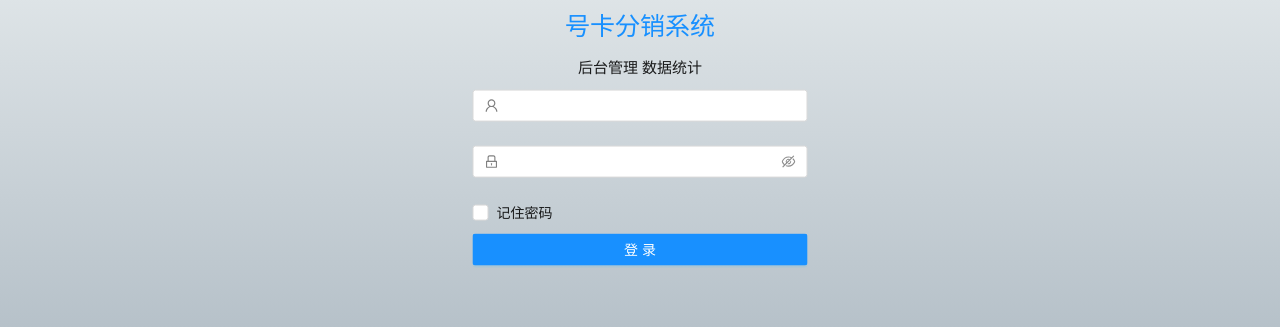
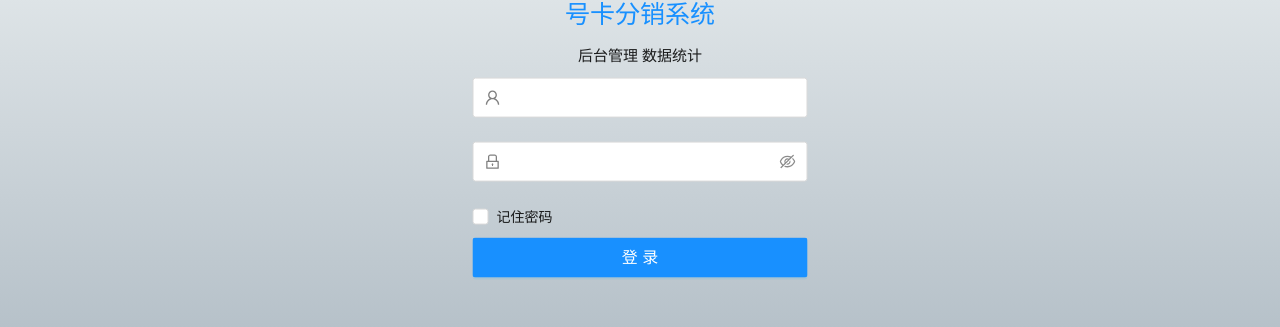
Before and after one commit to cao-qh/vcao-admin-web, a Vue app: page /login in a window 1280 px wide. Shown: the part 137-464 px from the top of the page. Built offline with nearby package versions, Linux system fonts and the light colour scheme; what @tsparticles/vue3 would draw is missing.

Commit message:
页面优化

```diff
--- a/src/layout/Logo/index.vue
+++ b/src/layout/Logo/index.vue
@@ -41,7 +41,7 @@ const color = computed(() => {
 
   span {
     margin-left: 8px;
-    font-size: 18px;
+    font-size: 19px;
     font-weight: bold;
     height: 100%;
     line-height: 39px;
--- a/src/views/login/components/Form/index.vue
+++ b/src/views/login/components/Form/index.vue
@@ -1,14 +1,18 @@
 <template>
   <a-form ref="formRef" :model="loginForm" :rules="rules" class="login-form">
     <a-form-item name="username">
-      <a-input v-model:value="loginForm.username">
+      <a-input size="large" v-model:value="loginForm.username">
         <template #prefix>
           <UserOutlined style="color: gray" />
         </template>
       </a-input>
     </a-form-item>
     <a-form-item name="password">
-      <a-input-password v-model:value="loginForm.password" type="password">
+      <a-input-password
+        size="large"
+        v-model:value="loginForm.password"
+        type="password"
+      >
         <template #prefix>
           <LockOutlined style="color: gray" />
         </template>
@@ -24,7 +28,9 @@
     </a-checkbox>
 
     <a-form-item>
-      <a-button class="login-btn" type="primary" @click="login">登录</a-button>
+      <a-button class="login-btn" type="primary" size="large" @click="login">
+        登录
+      </a-button>
     </a-form-item>
   </a-form>
 </template>
```
